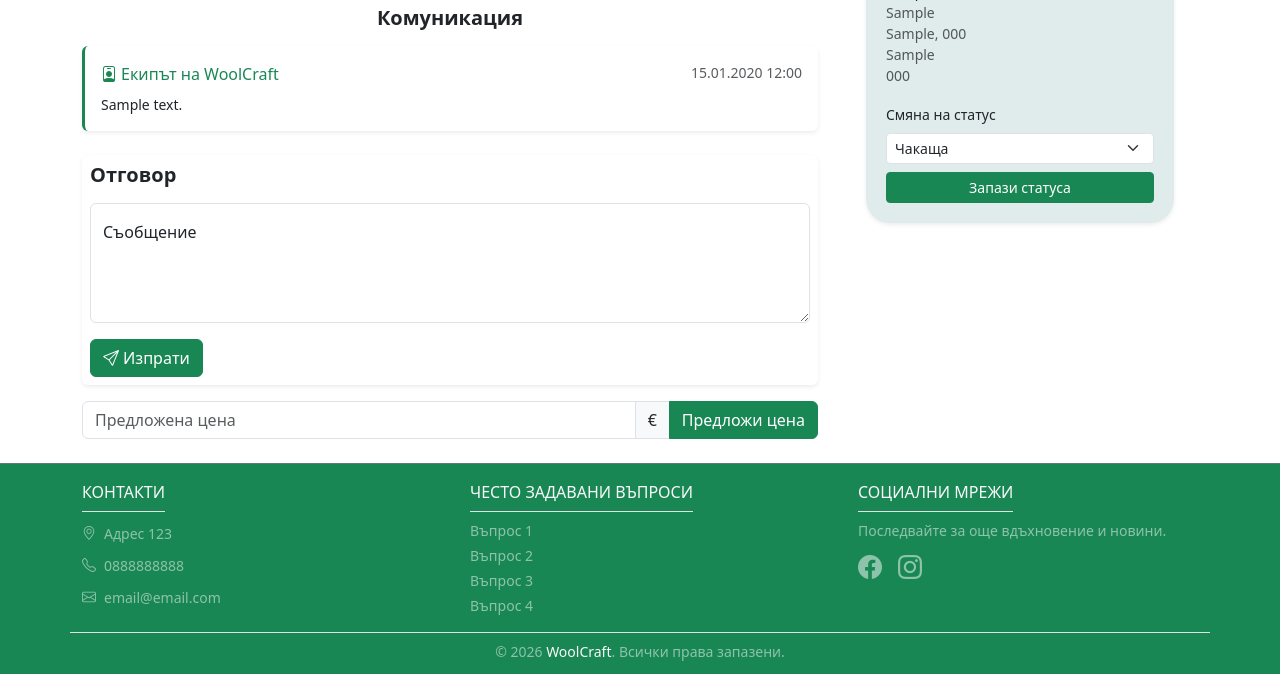
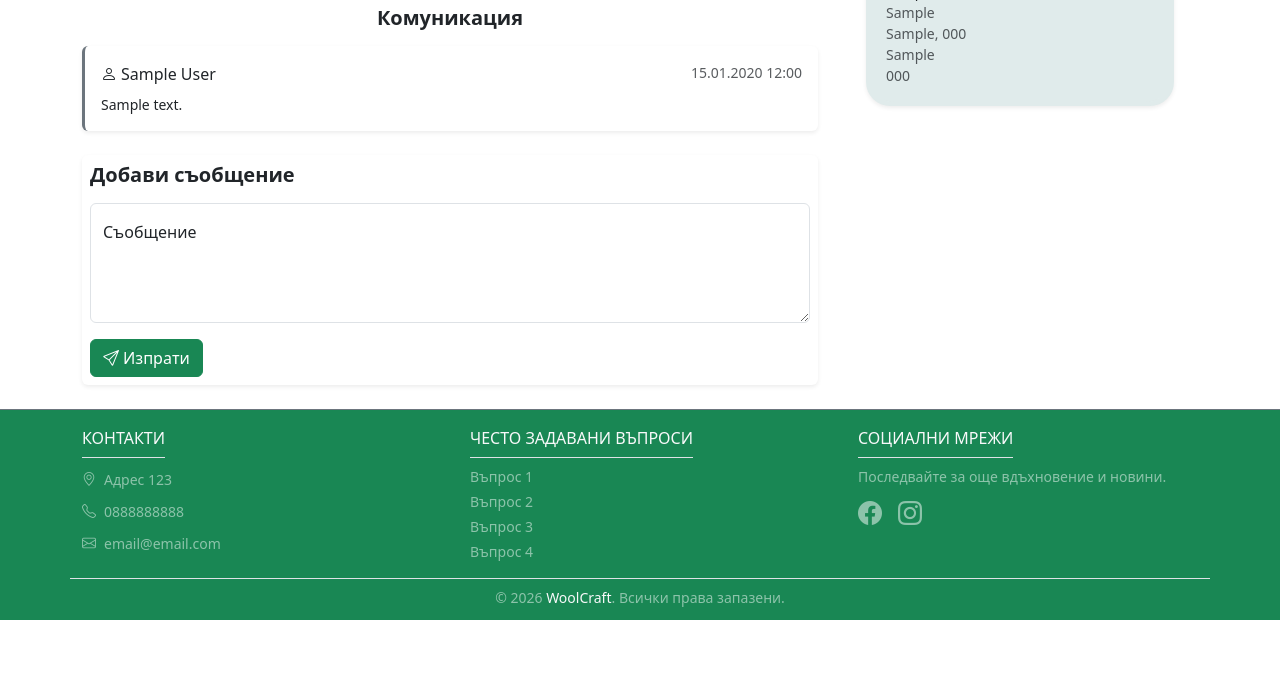
Before and after one commit to mvulch/woolcraft-api, a Django app: page /custom_requests/custom-request-detail/1/ in a window 1280 px wide. Shown: the part 526-1200 px from the top of the page. After the commit the page ends 1146 px from the top, so only its background shows below. Run offline with Django 5.2, Linux system fonts and the light colour scheme; a user stored in the database is signed in; tables that the repository leaves empty hold one stand-in row (values such as "Sample post").

Commit message:
User notification and staff panel both appear in profile section if user is staff; staff can not operate with their own orders, request, etc. - instead another staff user have to do it; only admin handles custom requests.

```diff
--- a/accounts/context_processors.py
+++ b/accounts/context_processors.py
@@ -7,7 +7,7 @@ def login_credentials(request):
     return {'form': LoginForm()}
 
 def user_notification_count(request):
-    if request.user.is_authenticated and not request.user.is_staff:
+    if request.user.is_authenticated:
         count = UserNotification.objects.filter(recipient=request.user,is_read=False).count()
         return { 'user_notification_count': count }
     return { 'user_notification_count': 0 }
--- a/accounts/models.py
+++ b/accounts/models.py
@@ -25,6 +25,7 @@ class UserNotification(models.Model):
         CUSTOM_REQUEST_STATUS = 'CUSTOM_REQUEST_STATUS', 'Статус на персонализирана заявка'
         CUSTOM_REQUEST_PRICE = 'CUSTOM_REQUEST_PRICE', 'Предложена цена за заявка'
         CUSTOM_REQUEST_MESSAGE = 'CUSTOM_REQUEST_MESSAGE', 'Отговор на персонализирана заявка'
+        STAFF_STATUS = 'STAFF_STATUS', 'Промяна на статус в екипа'
 
     recipient = models.ForeignKey(settings.AUTH_USER_MODEL, on_delete=models.CASCADE, related_name='user_notifications')
     type = models.CharField(max_length=30, choices=Type.choices)
--- a/custom_requests/views.py
+++ b/custom_requests/views.py
@@ -31,6 +31,7 @@ def custom_request_create_view(request):
                 type=Notification.Type.NEW_REQUEST,
                 message=f'Нова персонализирана заявка #{custom_request.id} от {custom_request.user.get_full_name()}',
                 link=reverse('custom_requests:custom_request_detail', args=[custom_request.id]),
+                exclude_user=request.user,
             )
             messages.success(request, 'Заявката Ви е изпратена успешно и очаква да бъде разгледана от нашия екип.')
             return redirect('custom_requests:custom_request_detail', request_id=custom_request.id)
@@ -67,51 +68,63 @@ def custom_request_detail_view(request, request_id):
                 message.user = request.user
                 message.request = custom_request
                 message.save()
-                if request.user.is_staff:
+                if request.user == custom_request.user:
+                    notify_staff(type=Notification.Type.NEW_REQUEST,
+                                 message=f'Нов отговор на заявка #{custom_request.id}',
+                                 link=reverse('custom_requests:custom_request_detail', args=[custom_request.id]),
+                                 exclude_user=request.user, )
+                else:
                     notify_user(user=custom_request.user, type=UserNotification.Type.CUSTOM_REQUEST_MESSAGE,
                                 message=f'Получен отговор на заявка #{custom_request.id}.',
                                 link=reverse('custom_requests:custom_request_detail', args=[custom_request.id]), )
-                else:
-                    notify_staff(type=Notification.Type.NEW_REQUEST,
-                                 message=f'Нов отговор на заявка #{custom_request.id}',
-                                 link=reverse('custom_requests:custom_request_detail', args=[custom_request.id]), )
                 messages.success(request, 'Съобщението е изпратено.')
                 return redirect('custom_requests:custom_request_detail', request_id=custom_request.id)
-        elif action == 'update_status' and request.user.is_staff:
-            new_status = request.POST.get('status')
-            if new_status in dict(CustomRequest.Status.choices):
-                custom_request.status = new_status
-                custom_request.save()
-                messages.success(request, 'Статусът е обновен успешно.')
-                notify_user(user=custom_request.user, type=UserNotification.Type.CUSTOM_REQUEST_STATUS,
-                            message=f'Статусът на заявка #{custom_request.id} е сменен на {custom_request.get_status_display()}.',
-                            link=reverse('custom_requests:custom_request_detail', args=[custom_request.id]), )
+        elif action == 'update_status':
+            if not request.user.is_superuser:
+                messages.error(request, 'Само администратор може да променя статуса на заявката.')
+            elif custom_request.user == request.user:
+                messages.error(request, 'Не можете да променяте статуса на собствена си заявка.')
+            else:
+                new_status = request.POST.get('status')
+                if new_status in dict(CustomRequest.Status.choices):
+                    custom_request.status = new_status
+                    custom_request.save()
+                    messages.success(request, 'Статусът е обновен успешно.')
+                    notify_user(user=custom_request.user, type=UserNotification.Type.CUSTOM_REQUEST_STATUS,
+                                message=f'Статусът на заявка #{custom_request.id} е сменен на {custom_request.get_status_display()}.',
+                                link=reverse('custom_requests:custom_request_detail', args=[custom_request.id]), )
 
-                return redirect('custom_requests:custom_request_detail', request_id=custom_request.id)
+                    return redirect('custom_requests:custom_request_detail', request_id=custom_request.id)
+                else:
+                    messages.error(request, 'Невалиден статус.')
+
+        elif action == 'offer_price':
+            if not request.user.is_superuser:
+                messages.error(request, 'Само администратор може да предлага цена по заявката.')
+            elif custom_request.user == request.user:
+                messages.error(request, 'Не можете да предлагате цена за собствената си заявка.')
             else:
-                messages.error(request, 'Невалиден статус.')
+                price_form = OfferPriceForm(request.POST)
+                if price_form.is_valid():
+                    custom_request.offered_price = price_form.cleaned_data['offered_price']
+                    custom_request.status = CustomRequest.Status.PRICE_OFFERED
+                    custom_request.save(update_fields=['offered_price','status','updated_at'])
+                    notify_user(user=custom_request.user, type=UserNotification.Type.CUSTOM_REQUEST_PRICE,
+                                message=f'Получена ценова оферта за заявка #{custom_request.id}.',
+                                link=reverse('custom_requests:custom_request_detail', args=[custom_request.id]), )
 
-        elif action == 'offer_price' and request.user.is_staff:
-            price_form = OfferPriceForm(request.POST)
-            if price_form.is_valid():
-                custom_request.offered_price = price_form.cleaned_data['offered_price']
-                custom_request.status = CustomRequest.Status.PRICE_OFFERED
-                custom_request.save(update_fields=['offered_price','status','updated_at'])
-                notify_user(user=custom_request.user, type=UserNotification.Type.CUSTOM_REQUEST_PRICE,
-                            message=f'Получена ценова оферта за заявка #{custom_request.id}.',
-                            link=reverse('custom_requests:custom_request_detail', args=[custom_request.id]), )
+                    messages.success(request, 'Цената е предложена.')
+                    return redirect('custom_requests:custom_request_detail', request_id=custom_request.id)
 
-                messages.success(request, 'Цената е предложена.')
-                return redirect('custom_requests:custom_request_detail', request_id=custom_request.id)
-
-        elif action == 'client_decline' and not request.user.is_staff:
+        elif action == 'client_decline' and custom_request.user == request.user:
             if custom_request.status == CustomRequest.Status.PRICE_OFFERED:
                 custom_request.status = CustomRequest.Status.DECLINED
                 custom_request.save()
                 notify_staff(
                     type=Notification.Type.NEW_REQUEST,
                     message=f'Отказана цена на персонализирана заявка #{custom_request.id} от клиент {custom_request.user.get_full_name()}',
-                    link=reverse('custom_requests:custom_request_detail', args=[custom_request.id]),)
+                    link=reverse('custom_requests:custom_request_detail', args=[custom_request.id]),
+                    exclude_user=request.user,)
                 messages.info(request, 'Отказахте предложената цена.')
                 return redirect('custom_requests:custom_request_detail', request_id=custom_request.id)
     context = {
@@ -192,5 +205,6 @@ def custom_request_payment_success_view(request):
         messages.success(request, f'Поръчка #{custom_request.id} беше заплатена успешно. Очаквайте скоро да бъде изработена!')
         notify_staff(type=Notification.Type.NEW_REQUEST,
                  message=f'Персонализирана поръчка #{custom_request.id} беше заплатена от {request.user.get_full_name()}.',
-                 link=reverse('custom_requests:custom_request_detail', args=[custom_request.id]),)
+                 link=reverse('custom_requests:custom_request_detail', args=[custom_request.id]),
+                 exclude_user=request.user,)
     return redirect('custom_requests:custom_request_detail', request_id=custom_request.id)
--- a/orders/views.py
+++ b/orders/views.py
@@ -285,11 +285,15 @@ def payment_success_view(request):
     if not order or order.user_id != request.user.id:
         messages.error(request, 'Плащането не можа да бъде потвърдено. Ако сумата е била удържана, моля, свържете се с нас.')
         return redirect('orders:cart_detail')
+    cart = Cart.objects.filter(user=request.user).first()
+    if cart:
+        update_cart_count(request, cart)
     if created:
         messages.success(request, f'Поръчка #{order.id} беше заплатена успешно.')
         notify_staff(type=Notification.Type.NEW_ORDER,
                      message=f'Поръчка #{order.id} беше заплатена от {request.user.get_full_name()}.',
-                     link=reverse('staff:staff_order_detail', args=[order.id]), )
+                     link=reverse('staff:staff_order_detail', args=[order.id]),
+                     exclude_user=request.user,)
     return redirect('orders:order_detail', order_id=order.id)
 
 @csrf_exempt
--- a/products/views.py
+++ b/products/views.py
@@ -43,7 +43,8 @@ def product_detail_view(request,category_slug,slug):
                 review.save()
                 notify_staff(type=Notification.Type.NEW_REVIEW,
                              message=f'Нов коментар от {request.user.get_full_name()} за продукт {product_detail}.',
-                             link=reverse('staff:staff_approve_review', args=[review.id]))
+                             link=reverse('staff:staff_approve_review', args=[review.id]),
+                             exclude_user=request.user,)
                 messages.success(request, f'Коментарът е създаден успешно и очаква одобрение от нашия екип.')
                 return redirect('products:product_detail', category_slug=category_slug, slug=slug)
         else:
@@ -143,7 +144,8 @@ def review_edit_view(request, review_id):
             review.save()
             notify_staff(type=Notification.Type.NEW_REVIEW,
                          message=f'Редактиран коментар от {request.user.get_full_name()} за продукт {review.product}.',
-                         link=reverse('staff:staff_approve_review', args=[review.id]))
+                         link=reverse('staff:staff_approve_review', args=[review.id]),
+                         exclude_user=request.user,)
             messages.success(request, 'Отзивът е обновен и изчаква одобрение от нашия екип.')
             return redirect('products:product_detail', category_slug=review.product.category.slug, slug=review.product.slug)
     else:
--- a/staff/utils.py
+++ b/staff/utils.py
@@ -4,10 +4,12 @@ from .models import Notification, NotificationRecipient
 
 superuser_required = user_passes_test(lambda u: u.is_active and u.is_superuser, login_url='accounts:login')
 
-def notify_staff(type, message, link=''):
+def notify_staff(type, message, link='', exclude_user=None):
     """creates notification for the staff users when users trigger it"""
     User = get_user_model()
     staff_users = User.objects.filter(is_staff=True)
+    if exclude_user is not None:
+        staff_users = staff_users.exclude(pk=exclude_user.pk)
     notification = Notification.objects.create(
             type=type,
             message=message,
--- a/templates/accounts/notifications.html
+++ b/templates/accounts/notifications.html
@@ -50,6 +50,7 @@
                 {% elif notification.type == 'CUSTOM_REQUEST_STATUS' %}bi-inbox text-success
                 {% elif notification.type == 'CUSTOM_REQUEST_PRICE' %}bi-tag text-warning
                 {% elif notification.type == 'CUSTOM_REQUEST_MESSAGE' %}bi-chat-dots text-info
+                {% elif notification.type == 'STAFF_STATUS' %}bi-person-badge text-primary
                 {% else %}bi-bell text-secondary
                 {% endif %} fs-5 mt-1 flex-shrink-0"></i>
             <div class="flex-grow-1">
--- a/templates/base.html
+++ b/templates/base.html
@@ -33,15 +33,9 @@
                         <a class="text-dark fs-5" href="#" role="button"
                            data-bs-toggle="dropdown" aria-expanded="false" title="Профил">
                             <i class="bi bi-person"></i>
-                            {% if staff_notification_count > 0 %}
+                            {% if staff_notification_count > 0 or user_notification_count > 0 %}
                             <span class="position-absolute top-0 start-100 translate-middle badge rounded-pill bg-danger" style="font-size: 0.6rem;">
-                                {{ staff_notification_count }}
-                            </span>
-                            {% endif %}
-
-                            {% if not user.is_staff and user_notification_count > 0 %}
-                            <span class="position-absolute top-0 start-100 translate-middle badge rounded-pill bg-danger" style="font-size: 0.6rem;">
-                                {{ user_notification_count }}
+                                {{ staff_notification_count|add:user_notification_count }}
                             </span>
                             {% endif %}
                         </a>
@@ -69,12 +63,12 @@
                                     {% endif %}
                                 </a>
                             </li>
-                            {% else %}
+                            {% endif %}
                             <li>
                                 <a class="dropdown-item py-2 d-flex justify-content-between align-items-center"
                                    href="{% url 'accounts:notifications' %}">
                                     <span>
-                                        <i class="bi bi-speedometer2 me-2"></i>Известия
+                                        <i class="bi bi-bell me-2"></i>Известия
                                     </span>
                                     {% if user_notification_count > 0 %}
                                         <span class="badge rounded-pill bg-danger ms-2">
@@ -83,7 +77,6 @@
                                     {% endif %}
                                 </a>
                             </li>
-                            {% endif %}
                             <li>
                                 <a class="dropdown-item py-2" href="{% url 'orders:order_list' %}">
                                     <i class="bi bi-bag me-2"></i>Моите поръчки
--- a/templates/custom_requests/custom_request_detail.html
+++ b/templates/custom_requests/custom_request_detail.html
@@ -61,13 +61,13 @@
         <h5 class="fw-bold text-center mb-3">Комуникация</h5>
         {% for msg in custom_request.messages.all %}
         <div class="card border-0 shadow-sm mb-3
-            {% if msg.user.is_staff %}border-start border-success border-3
+            {% if msg.user != custom_request.user %}border-start border-success border-3
             {% else %}border-start border-secondary border-3{% endif %}">
             <div class="card-body p-3">
                 <div class="d-flex justify-content-between mb-2">
                     <p class="fw-medium mb-0
-                        {% if msg.user.is_staff %}text-success{% endif %}">
-                        {% if msg.user.is_staff %}
+                        {% if msg.user != custom_request.user %}text-success{% endif %}">
+                        {% if msg.user != custom_request.user %}
                             <i class="bi bi-person-badge me-1"></i>Екипът на WoolCraft
                         {% else %}
                             <i class="bi bi-person me-1"></i>{{ msg.user.get_full_name }}
@@ -86,7 +86,7 @@
         <div class="card border-0 shadow-sm mt-4">
             <div class="card-body p-2">
                 <h5 class="fw-bold mb-3">
-                    {% if user.is_staff %}Отговор{% else %}Добави съобщение{% endif %}
+                    {% if custom_request.user == user %}Добави съобщение{% else %}Отговор{% endif %}
                 </h5>
                 <form method="post">
                     {% csrf_token %}
@@ -112,7 +112,7 @@
         </div>
         {% endif %}
         <!-- price offered -->
-        {% if user.is_staff and custom_request.status == 'PENDING' %}
+        {% if user.is_superuser and custom_request.user != user and custom_request.status == 'PENDING' %}
         <form method="post" class="mt-3">
             {% csrf_token %}
             <input type="hidden" name="action" value="offer_price">
@@ -134,7 +134,7 @@
         {% endif %}
 
         <!-- client accepted -->
-        {% if not user.is_staff and custom_request.status == 'PRICE_OFFERED' %}
+        {% if custom_request.user == user and custom_request.status == 'PRICE_OFFERED' %}
         <div class="alert alert-info mt-3">
             <p class="mb-2">Предложена цена: <strong>{{ custom_request.offered_price }} €</strong></p>
             <div class="d-flex gap-2">
@@ -154,7 +154,7 @@
         {% endif %}
 
         <!-- client disagree -->
-        {% if custom_request.status == 'DECLINED' and user.is_staff %}
+        {% if custom_request.status == 'DECLINED' and custom_request.user != user %}
         <div class="alert alert-warning mt-3">
             <i class="bi bi-info-circle me-1"></i>
             Клиентът не е приел предложената цена. Можете да предложите нова цена след допълнителна комуникация.
@@ -189,7 +189,7 @@
                     <p class="mb-0 text-muted small">{{ custom_request.address.phone }}</p>
                 </div>
                 {% endif %}
-                {% if user.is_staff %}
+                {% if user.is_superuser and custom_request.user != user %}
                 <form method="post" class="mt-3">
                     {% csrf_token %}
                     <input type="hidden" name="action" value="update_status">
--- a/templates/orders/order_detail.html
+++ b/templates/orders/order_detail.html
@@ -142,6 +142,11 @@
                 <div class="mb-3">
                     {% include 'includes/order_status_color.html' %}
                 </div>
+                {% if order.user == user %}
+                    <p class="text-muted small mb-0">
+                        <i class="bi bi-info-circle me-1"></i>Не можете да променяте статуса на собствената си поръчка.
+                    </p>
+                {% else %}
                 <form method="post">
                     {% csrf_token %}
                     <select name="status" class="form-select mb-3">
@@ -155,6 +160,7 @@
                         Запази статуса
                     </button>
                 </form>
+                {% endif %}
             </div>
         </div>
     </div>
--- a/templates/staff/staff_review_detail.html
+++ b/templates/staff/staff_review_detail.html
@@ -72,6 +72,11 @@
                         Този потребител има общо {{ total_rejections }} отхвърлян{{ total_rejections|pluralize:"е,ия" }} на отзиви (за всички продукти, включително редакции).
                     </p>
                 {% endif %}
+                {% if review.user == user %}
+                    <p class="text-muted small mb-0">
+                        <i class="bi bi-info-circle me-1"></i>Не можете да одобрявате или отхвърляте собствения си коментар.
+                    </p>
+                {% else %}
                 <form method="post" action="{% url 'staff:staff_approve_review' review.id %}"
                       class="d-flex flex-column gap-2">
                     {% csrf_token %}
@@ -89,6 +94,7 @@
                         </button>
                     {% endif %}
                 </form>
+                {% endif %}
             </div>
         </div>
     </div>
```
Also changed, not shown: communication/views.py (+15 -13 lines), staff/views.py (+54 -42 lines), templates/communication/contact_detail.html (+8 -8 lines), templates/staff/staff_reviews_list.html (+4 -4 lines).
